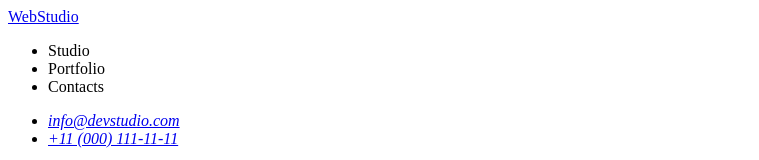
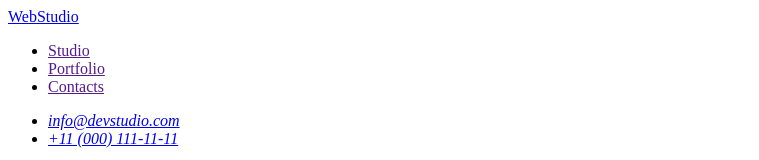
Before and after one commit to ZodiacVR/goit-markup-hw-01, a plain HTML site: page index.html in a window 1280 px wide. Shown: the top 160 px of the page, without its empty margins (0-759 px from the left). Drawn offline with Linux system fonts and the light colour scheme.

Commit message:
fix nav href

```diff
--- a/index.html
+++ b/index.html
@@ -8,9 +8,9 @@
       <nav>
         <a href="./index.html">WebStudio</a>
         <ul>
-          <li><a href=""></a>Studio</li>
-          <li><a href=""></a>Portfolio</li>
-          <li><a href=""></a>Contacts</li>
+          <li><a href="">Studio</a></li>
+          <li><a href="">Portfolio</a></li>
+          <li><a href="">Contacts</a></li>
         </ul>
       </nav>
       <address>
```
